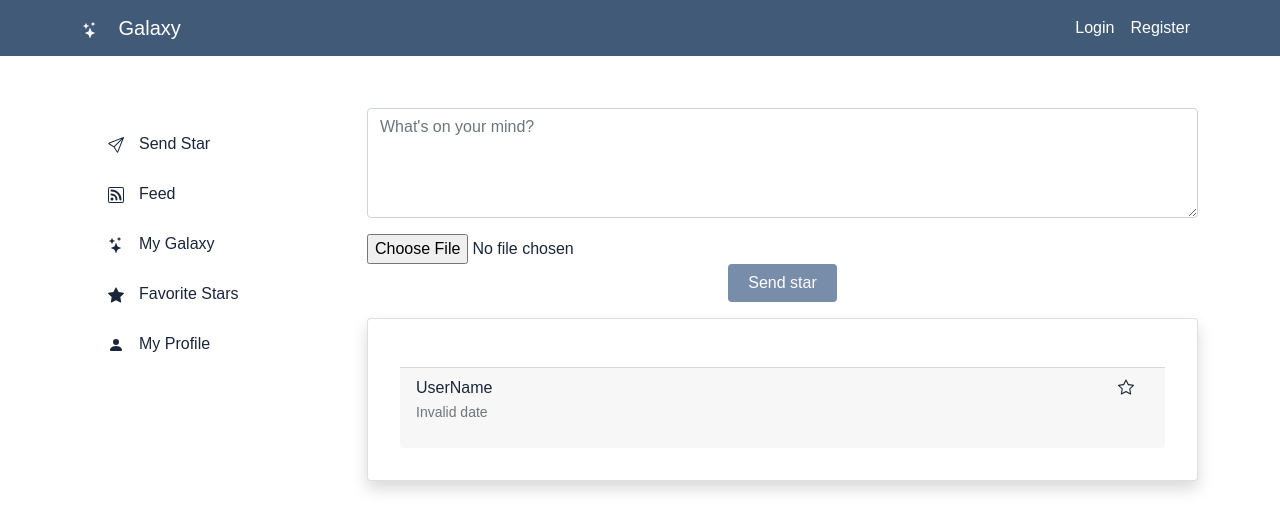
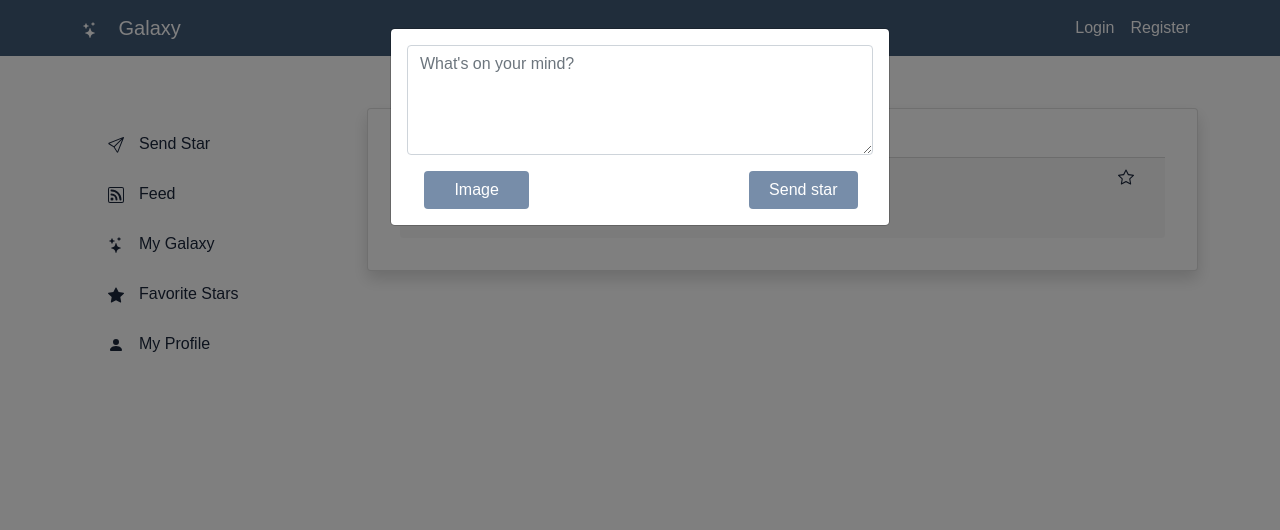
Before and after one commit to DianaGradinaru/Galaxy_Spring, a React (Create React App) app in the folder client/: page / in a window 1280 px wide. Both pictures are taken after a click on the link "Send Star". Shown: the top 530 px of the page. Built offline with nearby package versions, Linux system fonts and the light colour scheme; no server answers.

Commit message:
Send star is in a modal

```diff
--- a/client/src/App.css
+++ b/client/src/App.css
@@ -48,3 +48,15 @@ svg {
     border: none;
     padding: 7px 20px;
 }
+
+input[type="file"] {
+    display: none;
+}
+
+.custom-file-upload {
+    background-color: #778da9;
+    color: white;
+    border-radius: 4px;
+    border: none;
+    padding: 7px 30px;
+}
--- a/client/src/components/SendStar.js
+++ b/client/src/components/SendStar.js
@@ -28,7 +28,16 @@ const SendStar = () => {
     };
 
     return (
-        <div className="mb-3">
+        <div
+            class="modal fade"
+            id="exampleModal"
+            tabindex="-1"
+            aria-labelledby="exampleModalLabel"
+            aria-hidden="true"
+        >
+            <div class="modal-dialog">
+                <div class="modal-content">
+                    <div class="modal-body">
                         <form onSubmit={handlePost}>
                             <div className="form-group">
                                 <textarea
@@ -47,19 +56,39 @@ const SendStar = () => {
                         {200 - text.length}
                     </small> */}
                             </div>
-                <div className="form-group text-start">
+                            <div class="row">
+                                <div class="col">
+                                    <label
+                                        for="file-upload"
+                                        class="custom-file-upload"
+                                    >
+                                        Image
+                                    </label>
+                                </div>
+                                {/* </div>
+                            <div class="row"> */}
+                                <div class="col">
                                     <input
                                         type="file"
                                         name="file"
                                         accept=".jpg,.gif,.png"
                                         className="form-control-file"
-                        id="uploadImage"
+                                        id="file-upload"
                                     />
                                 </div>
-                <button type="submit" className="btnSendStar">
+                                <div class="col ms-auto">
+                                    <button
+                                        type="submit"
+                                        className="btnSendStar"
+                                    >
                                         Send star
                                     </button>
+                                </div>
+                            </div>
                         </form>
+                    </div>
+                </div>
+            </div>
         </div>
     );
 };
--- a/client/src/components/Sidebar.js
+++ b/client/src/components/Sidebar.js
@@ -10,6 +10,8 @@ const Sidebar = () => {
                             className="nav-link active"
                             aria-current="page"
                             href="#"
+                            data-bs-toggle="modal"
+                            data-bs-target="#exampleModal"
                         >
                             <svg
                                 xmlns="http://www.w3.org/2000/svg"
```
Lines whose indentation alone changed are shown as unchanged.
